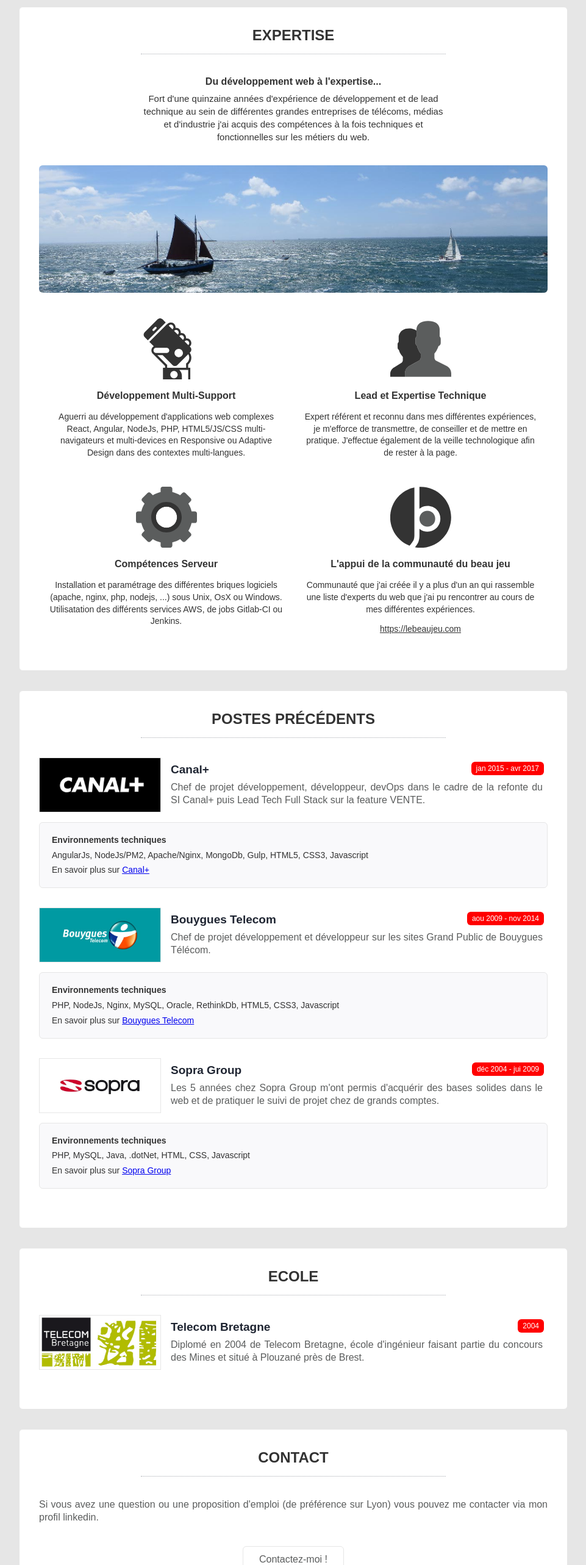
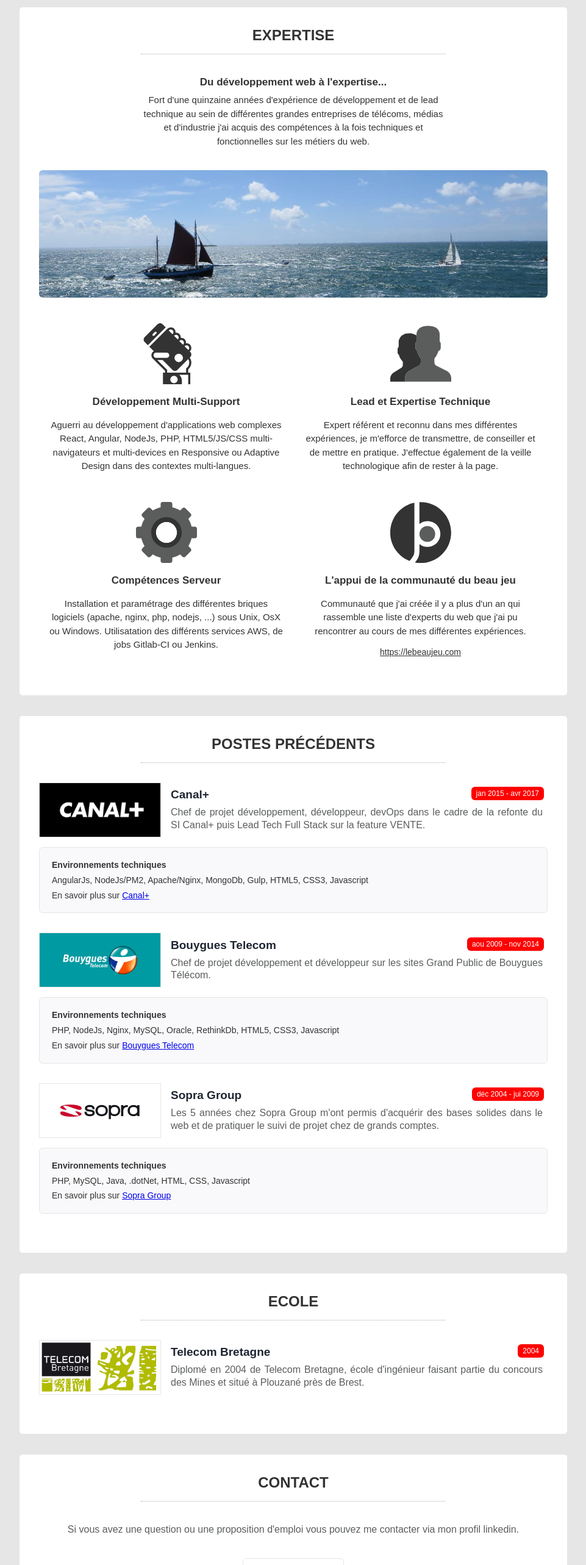
Before and after one commit to cbazureau/website-react, a React (Create React App) app: page / in a window 1280 px wide. Shown: the part 1080-3646 px from the top of the page at 61% size, without its empty margins (159-1120 px from the left). Built offline with nearby package versions, Linux system fonts and the light colour scheme.

Commit message:
feat(addStyle): add style

```diff
--- a/src/App.css
+++ b/src/App.css
@@ -35,16 +35,21 @@
   background: var(--neutral-lightest);
   border: 1px solid var(--neutral-light);
   box-shadow: 0 1px 0 0 #e5e5e5;
-  padding: 16px 32px 32px;
+  padding: 16px 16px 32px;
 
   margin: 0 auto 16px;
+}
+
+@media only screen and (min-width: 400px) {
+  .Page__section {
+    padding: 16px 32px 32px;
+  }
 }
 
 @media only screen and (min-width: 620px) {
   .Page__section {
     border-radius: 6px;
     margin: 0 auto 32px;
-    padding: 16px 32px 32px;
   }
 }
 
--- a/src/Contact/Contact.css
+++ b/src/Contact/Contact.css
@@ -7,7 +7,7 @@
 .Contact__text {
   font-size: 1.6rem;
   line-height: 1.3;
-  padding: 4px 0;
+  padding: 4px 8px;
   text-align: justify;
   color: var(--neutral-neutral);
 }
--- a/src/Contact/Contact.js
+++ b/src/Contact/Contact.js
@@ -4,7 +4,7 @@
 const Contact = () => (
   <div className="Contact">
     <span className="Contact__text">
-      Si vous avez une question ou une proposition d'emploi (de préférence sur Lyon) vous pouvez
+      Si vous avez une question ou une proposition d'emploi vous pouvez
       me contacter via mon profil linkedin.
     </span>
     <a href="https://www.linkedin.com/in/cbazureau" className="Contact__CTA">Contactez-moi !</a>
--- a/src/Expert/Expert.css
+++ b/src/Expert/Expert.css
@@ -4,19 +4,19 @@
 }
 
 .Expert__title {
-  font-size: 1.6rem;
+  font-size: 1.7rem;
   font-weight: bold;
   padding: 4px;
   text-align: center;
 }
 
 .Expert__desc {
-  font-size: 1.5rem;
   padding: 4px;
   text-align: center;
   margin: 0 auto 16px auto;
   max-width: 500px;
-  line-height: 1.4;
+  font-size: 1.5rem;
+  line-height: 1.5;
 }
 
 .Expert__separator {
--- a/src/Expert/ExpertBlock/ExpertBlock.css
+++ b/src/Expert/ExpertBlock/ExpertBlock.css
@@ -14,13 +14,13 @@
 
 .ExpertBlock__title {
   text-align: center;
-  font-size: 1.6rem;
+  font-size: 1.7rem;
 }
 
 .ExpertBlock__desc {
   text-align: center;
-  font-size: 1.4rem;
-  line-height: 1.4;
+  font-size: 1.5rem;
+  line-height: 1.5;
 }
 
 .ExpertBlock__icon {
```
